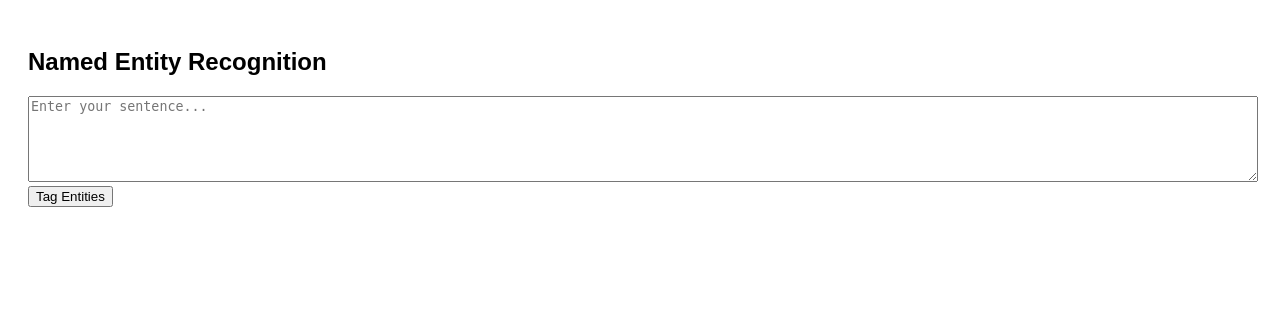
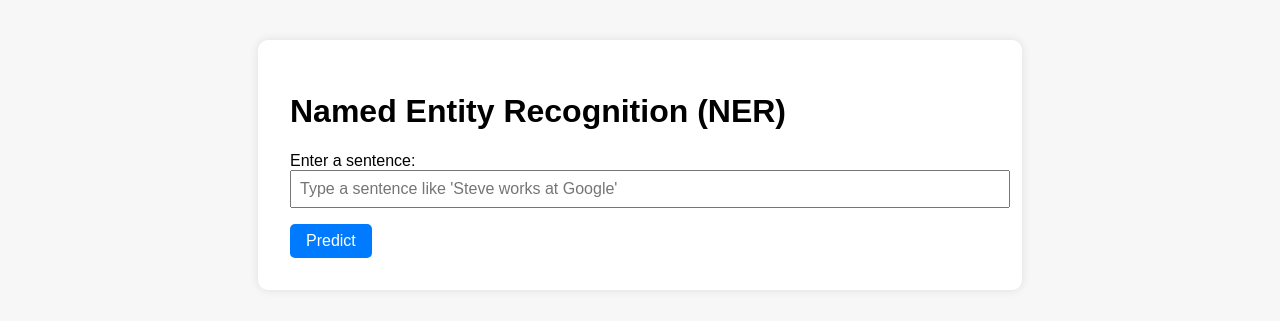
Before and after one commit to KVaid29994/NER_model, a FastAPI app: page / in a window 1280 px wide. Shown: the top 321 px of the page. Run offline with FastAPI, Linux system fonts and the light colour scheme; parts of the project's set-up code (start-up, migrations or seed data) failed here and were passed over.

Commit message:
made a fastapi code

```diff
--- a/app/main.py
+++ b/app/main.py
@@ -1,17 +1,15 @@
-# app/main.py
-
 from fastapi import FastAPI, Request, Form
 from fastapi.responses import HTMLResponse
 from fastapi.templating import Jinja2Templates
-from src.model import load_model
+from src.model import load_crf_model
 from src.feature_extraction import prepare_single_sentence
 import uvicorn
 
 app = FastAPI()
 templates = Jinja2Templates(directory="app/templates")
 
-# Load trained CRF model
-crf = load_model()
+# Load your trained CRF model
+crf = load_crf_model()
 
 @app.get("/", response_class=HTMLResponse)
 async def form_get(request: Request):
@@ -19,10 +17,10 @@ async def form_get(request: Request):
 
 @app.post("/", response_class=HTMLResponse)
 async def form_post(request: Request, sentence: str = Form(...)):
-    X = prepare_single_sentence(sentence)
-    pred = crf.predict([X])[0]
+    features = prepare_single_sentence(sentence)
+    prediction = crf.predict([features])[0]
     words = sentence.split()
-    result = list(zip(words, pred))
+    result = list(zip(words, prediction))
     return templates.TemplateResponse("index.html", {
         "request": request,
         "result": result,
@@ -30,4 +28,4 @@ async def form_post(request: Request, sentence: str = Form(...)):
     })
 
 if __name__ == "__main__":
-    uvicorn.run("app.main:app", host="0.0.0.0", port=8000, reload=True)
+    uvicorn.run("app.main:app", host="127.0.0.1", port=8000, reload=True)
--- a/app/templates/index.html
+++ b/app/templates/index.html
@@ -1,33 +1,40 @@
 <!DOCTYPE html>
 <html>
 <head>
-  <title>NER Tagger</title>
-  <style>
-    body { font-family: Arial; padding: 20px; }
-    textarea { width: 100%; height: 80px; }
-    .tagged { margin-top: 20px; }
-    .tagged span { padding: 4px 6px; margin: 2px; border-radius: 4px; background: #1bcfe7; display: inline-block; }
-  </style>
+    <title>NER Tagger</title>
+    <style>
+        body { font-family: Arial, sans-serif; padding: 2rem; background-color: #f7f7f7; }
+        .container { max-width: 700px; margin: auto; background: white; padding: 2rem; border-radius: 10px; box-shadow: 0 0 10px rgba(0,0,0,0.1); }
+        input[type="text"] { width: 100%; padding: 0.5rem; margin-bottom: 1rem; font-size: 1rem; }
+        button { padding: 0.5rem 1rem; font-size: 1rem; background-color: #007BFF; color: white; border: none; cursor: pointer; border-radius: 5px; }
+        table { width: 100%; border-collapse: collapse; margin-top: 1rem; }
+        th, td { padding: 0.5rem; border: 1px solid #ccc; text-align: left; }
+    </style>
 </head>
 <body>
-  <h2>Named Entity Recognition</h2>
-  <textarea id="inputSentence" placeholder="Enter your sentence..."></textarea><br>
-  <button onclick="getTags()">Tag Entities</button>
+    <div class="container">
+        <h1>Named Entity Recognition (NER)</h1>
+        <form method="post">
+            <label for="sentence">Enter a sentence:</label>
+            <input type="text" name="sentence" placeholder="Type a sentence like 'Steve works at Google'" required>
+            <button type="submit">Predict</button>
+        </form>
 
-  <div class="tagged" id="outputTags"></div>
-
-  <script>
-    async function getTags() {
-      const sentence = document.getElementById("inputSentence").value;
-      const response = await fetch("http://localhost:8000/predict", {
-        method: "POST",
-        headers: { "Content-Type": "application/json" },
-        body: JSON.stringify({ sentence }),
-      });
-      const data = await response.json();
-      const out = data.words.map((word, i) => `<span>${word} <b>[${data.tags[i]}]</b></span>`).join(" ");
-      document.getElementById("outputTags").innerHTML = out;
-    }
-  </script>
+        {% if result %}
+        <h2>Predicted Tags:</h2>
+        <table>
+            <tr>
+                <th>Word</th>
+                <th>Tag</th>
+            </tr>
+            {% for word, tag in result %}
+            <tr>
+                <td>{{ word }}</td>
+                <td>{{ tag }}</td>
+            </tr>
+            {% endfor %}
+        </table>
+        {% endif %}
+    </div>
 </body>
 </html>
--- a/src/data_loader.py
+++ b/src/data_loader.py
@@ -1,6 +1,6 @@
 import pandas as pd
 from collections import defaultdict
-from logger_config import get_logger
+from src.logger_config import get_logger
 
 logger = get_logger(__name__)
 
--- a/src/feature_extraction.py
+++ b/src/feature_extraction.py
@@ -1,4 +1,4 @@
-from logger_config import get_logger
+from src.logger_config import get_logger
 
 logger = get_logger(__name__)
 
--- a/src/main.py
+++ b/src/main.py
@@ -1,5 +1,5 @@
-from data_loader import load_data
-from pipeline import train_pipeline
+from src.data_loader import load_data
+from src.pipeline import train_pipeline
 from pathlib import Path
 
 if __name__ == "__main__":
--- a/src/model.py
+++ b/src/model.py
@@ -1,7 +1,7 @@
 import joblib
 import os
 from pathlib import Path
-from logger_config import get_logger
+from src.logger_config import get_logger
 
 logger = get_logger(__name__)
 
```
Also changed, not shown: src/pipeline.py (+4 -4 lines), 1 other file.
